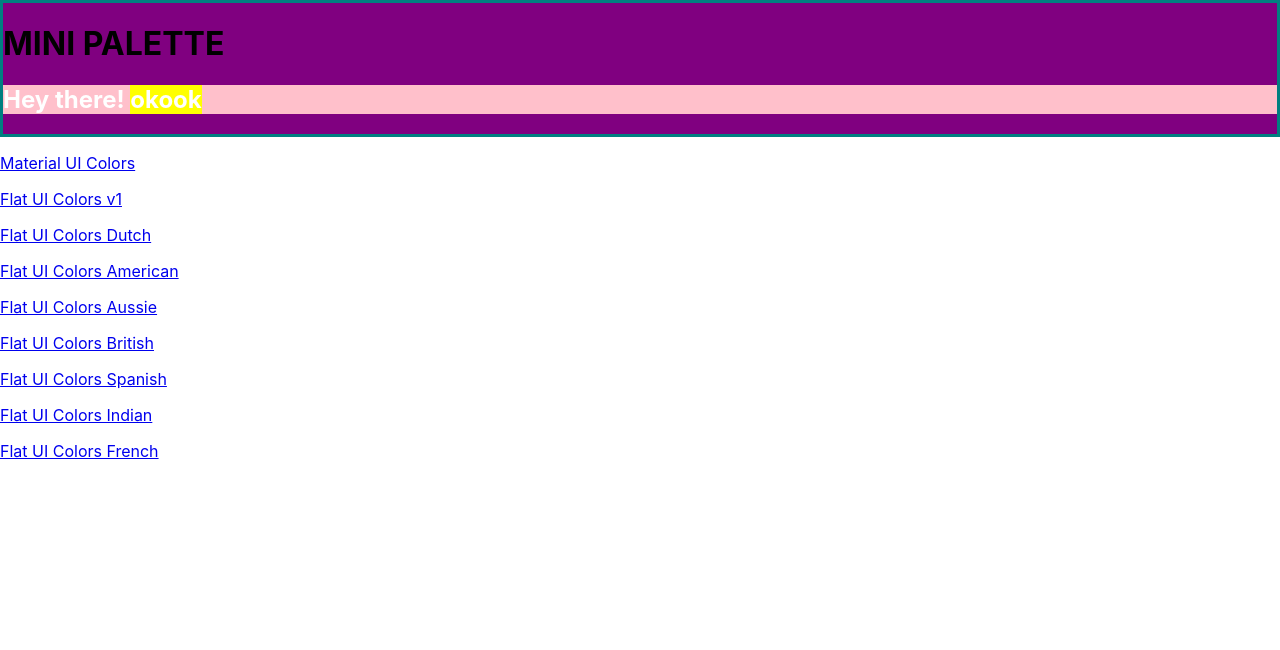
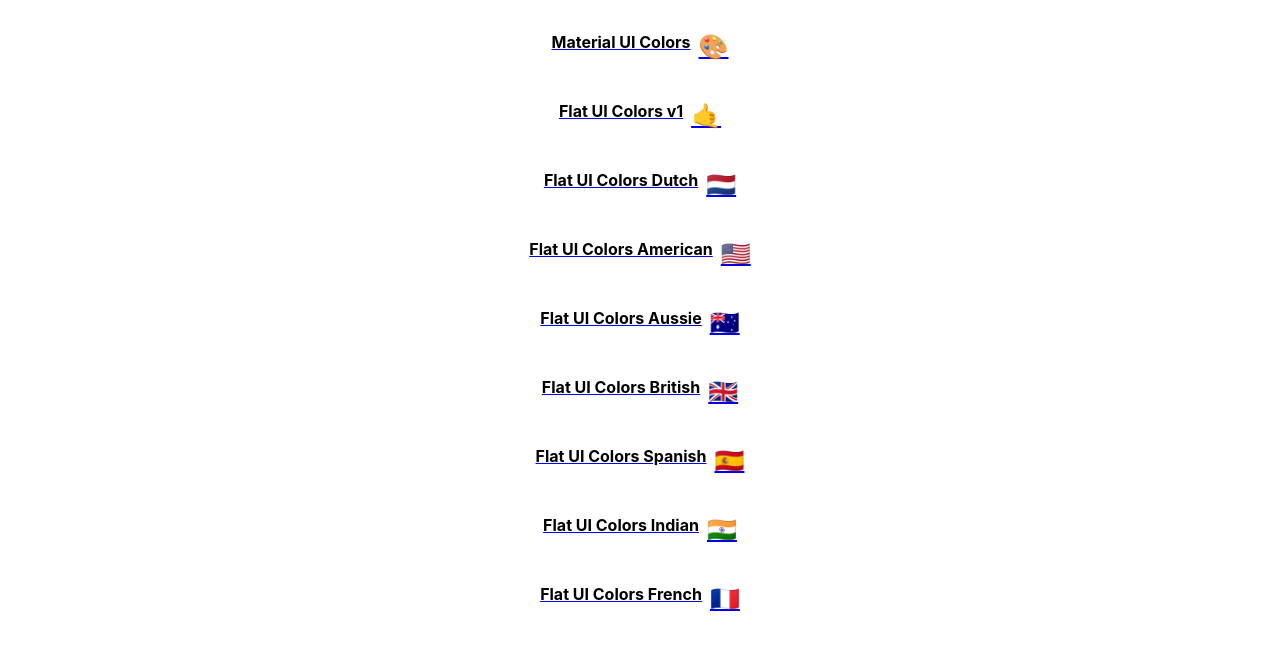
Before and after one commit to itsrojasleon/react-colors, a React (Create React App) app: page / in a window 1280 px wide. Shown: the top 650 px of the page. Built offline with nearby package versions, Linux system fonts and the light colour scheme.

Commit message:
Styling MiniPalette with JS

```diff
--- a/src/components/palette/MiniPalette.js
+++ b/src/components/palette/MiniPalette.js
@@ -2,31 +2,42 @@
 import { withStyles } from '@material-ui/styles';
 
 const styles = {
-  main: {
-    backgroundColor: 'purple',
-    border: '3px solid teal',
+  root: {
+    backgroundColor: 'white',
+    borderRadius: '5px',
+    padding: '0.5rem',
+    position: 'relative',
+    overflow: 'hidden',
+    '&:hover': {
+      cursor: 'pointer',
+    },
   },
-  secondary: {
-    backgroundColor: 'pink',
-    '& h1': {
-      color: 'white',
-      '& span': {
-        backgroundColor: 'yellow',
-      },
-    },
+  colors: {
+    backgroundColor: 'grey',
+  },
+  title: {
+    display: 'flex',
+    justifyContent: 'center',
+    margin: 0,
+    color: 'black',
+    paddingTop: '0.5rem',
+    fontSize: '1rem',
+    position: 'relative',
+  },
+  emoji: {
+    marginLeft: '0.5rem',
+    fontSize: '1.5rem',
   },
 };
 
 function MiniPalette(props) {
-  const { classes } = props;
+  const { classes, paletteName, emoji } = props;
   return (
-    <div className={classes.main}>
-      <h1>MINI PALETTE</h1>
-      <section className={classes.secondary}>
-        <h1>
-          Hey there! <span>okook</span>
-        </h1>
-      </section>
+    <div className={classes.root}>
+      <div className={classes.colors} />
+      <h5 className={classes.title}>
+        {paletteName} <span className={classes.emoji}>{emoji}</span>
+      </h5>
     </div>
   );
 }
--- a/src/components/palette/PaletteList.js
+++ b/src/components/palette/PaletteList.js
@@ -7,10 +7,11 @@
     const { palettes } = this.props;
     return (
       <div>
-        <MiniPalette />
         {palettes.map(palette => (
-          <p>
-            <Link to={`/palette/${palette.id}`}>{palette.paletteName}</Link>
+          <p key={palette.id}>
+            <Link to={`/palette/${palette.id}`}>
+              <MiniPalette {...palette} />
+            </Link>
           </p>
         ))}
       </div>
```
